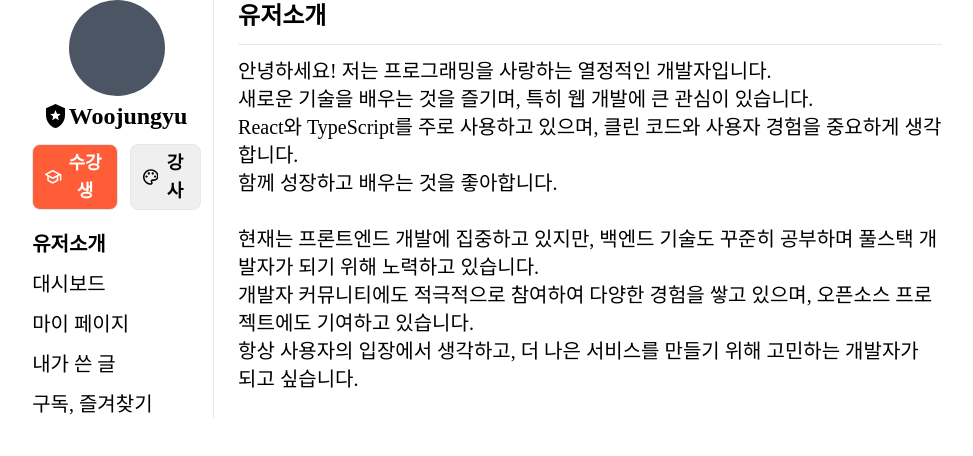
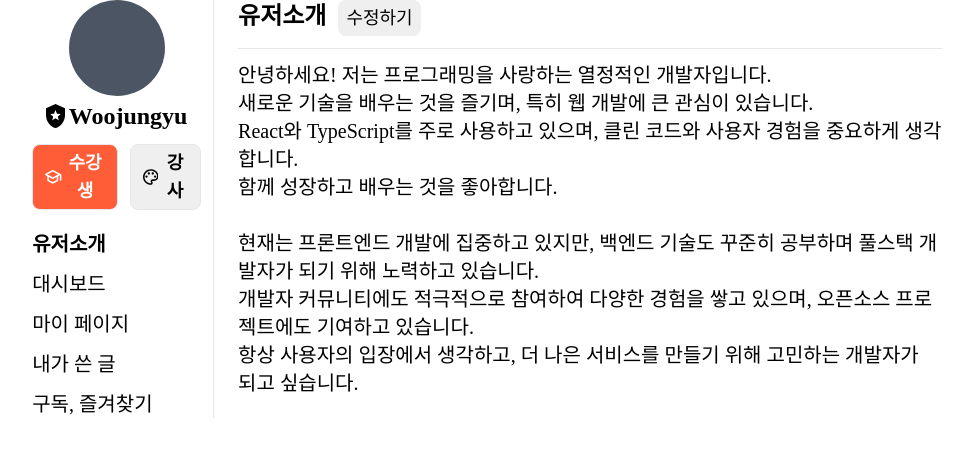
Before and after one commit to dnwnsrb11/grimtalk, a React (Vite) app: page /mypage in a window 1280 px wide. Shown: the top 456 px of the page, without its empty margins (153-1126 px from the left). Built offline with nearby package versions, Linux system fonts and the light colour scheme; a web font is replaced by a local one.

Commit message:
feat: 유저소개일 때, 수정하기 버튼이 나오도록 구현

```diff
--- a/src/layouts/MyPageContentLayout.jsx
+++ b/src/layouts/MyPageContentLayout.jsx
@@ -3,10 +3,23 @@ export const MyPageContentLayout = ({
   navMenuTitle, // 현재 선택된 네비게이션 메뉴 제목
   navMenuContent, // 선택된 메뉴에 해당하는 컨텐츠
 }) => {
+  // 유저 소개일 때 메뉴 타이틀에 출력될 컴포넌트
+  const memberInfoMenuTitleSection = (
+    <div className="flex flex-row gap-3">
+      <div className="text-2xl font-bold">{navMenuTitle}</div>
+      <button className="rounded-lg bg-bg-gray-color px-2 py-1 text-lg">수정하기</button>
+    </div>
+  );
+
   return (
     <>
       {/* 메뉴 제목 */}
-      <div className="text-2xl font-bold">{navMenuTitle}</div>
+      {navMenuTitle === '유저소개' ? (
+        memberInfoMenuTitleSection
+      ) : (
+        <div className="text-2xl font-bold">{navMenuTitle}</div>
+      )}
+
       {/* 구분선 */}
       <hr className="w-full" />
       {/* 메뉴 컨텐츠 */}
```
